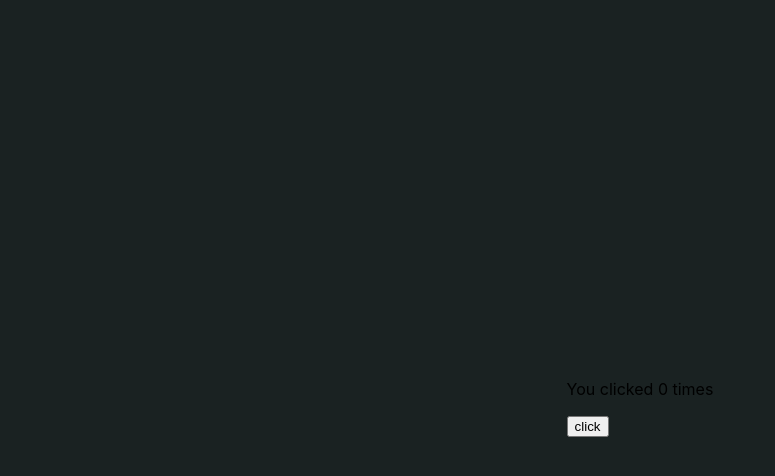
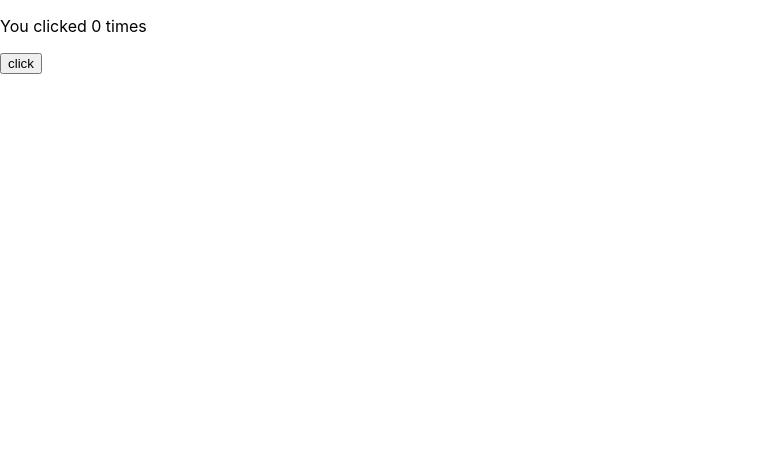
Before and after one commit to KuangPF/react-hooks-demo, a React (Create React App) app: page /base/useState in a window 1280 px wide. Shown: the top 476 px of the page, without its empty margins (0-775 px from the left). Built offline with nearby package versions, Linux system fonts and the light colour scheme; a web font is replaced by a local one.

Commit message:
style(hooks-class): update hooks class page height

```diff
--- a/src/index.css
+++ b/src/index.css
@@ -11,3 +11,7 @@
   font-family: source-code-pro, Menlo, Monaco, Consolas, 'Courier New',
     monospace;
 }
+
+#root {
+  height: 100%;
+}
--- a/src/pages/hooks-class/class-greet.tsx
+++ b/src/pages/hooks-class/class-greet.tsx
@@ -60,6 +60,7 @@
   render() {
     const { name, surname, windowWidth } = this.state
     return (
+      <div className="hooks-class-page">
         <ThemeContext.Consumer>
           {theme => (
             <section className={theme}>
@@ -74,6 +75,7 @@
             </section>
           )}
         </ThemeContext.Consumer>
+      </div>
     )
   }
 }
--- a/src/pages/hooks-class/hooks-greet.tsx
+++ b/src/pages/hooks-class/hooks-greet.tsx
@@ -3,7 +3,7 @@
  * @Date: 2020-04-11 22:59:49
  * @Description: hooks vs class component, hooks
  * @LastEditors: KuangPF
- * @LastEditTime: 2020-04-12 20:48:50
+ * @LastEditTime: 2020-04-12 21:04:10
  */
 
 import React, { useState, useCallback, useContext, useEffect } from 'react'
@@ -23,6 +23,7 @@
   useDocumentTitle(`${name.value} ${surName.value}`)
 
   return (
+    <div className="hooks-class-page">
       <section className={theme}>
         <Row label="Name">
           <input {...name} />
@@ -31,8 +32,9 @@
           <input {...surName} />
         </Row>
         <Row>{local}</Row>
-      <Row label="Widht">{width}</Row>
+        <Row label="Width">{width}</Row>
       </section>
+    </div>
   )
 }
 
--- a/src/pages/hooks-class/style.css
+++ b/src/pages/hooks-class/style.css
@@ -17,7 +17,8 @@
   width: 100%;
   height: 100%;
 }
-body {
+.hooks-class-page {
+  height: 100%;
   margin: 0;
   padding: 0;
   font-family: -apple-system, BlinkMacSystemFont, 'Segoe UI', 'Roboto', 'Oxygen', 'Ubuntu', 'Cantarell', 'Fira Sans', 'Droid Sans',
```
Lines whose indentation alone changed are shown as unchanged.
